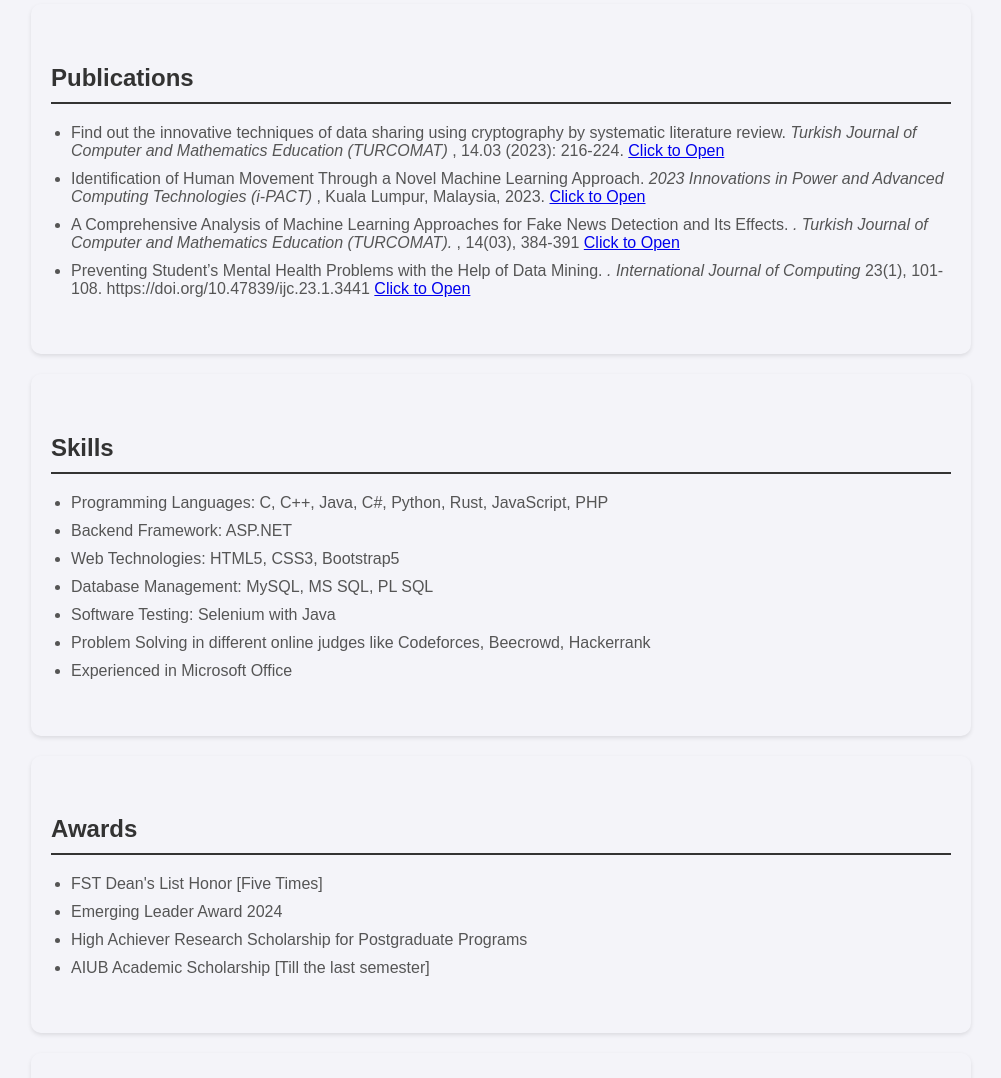
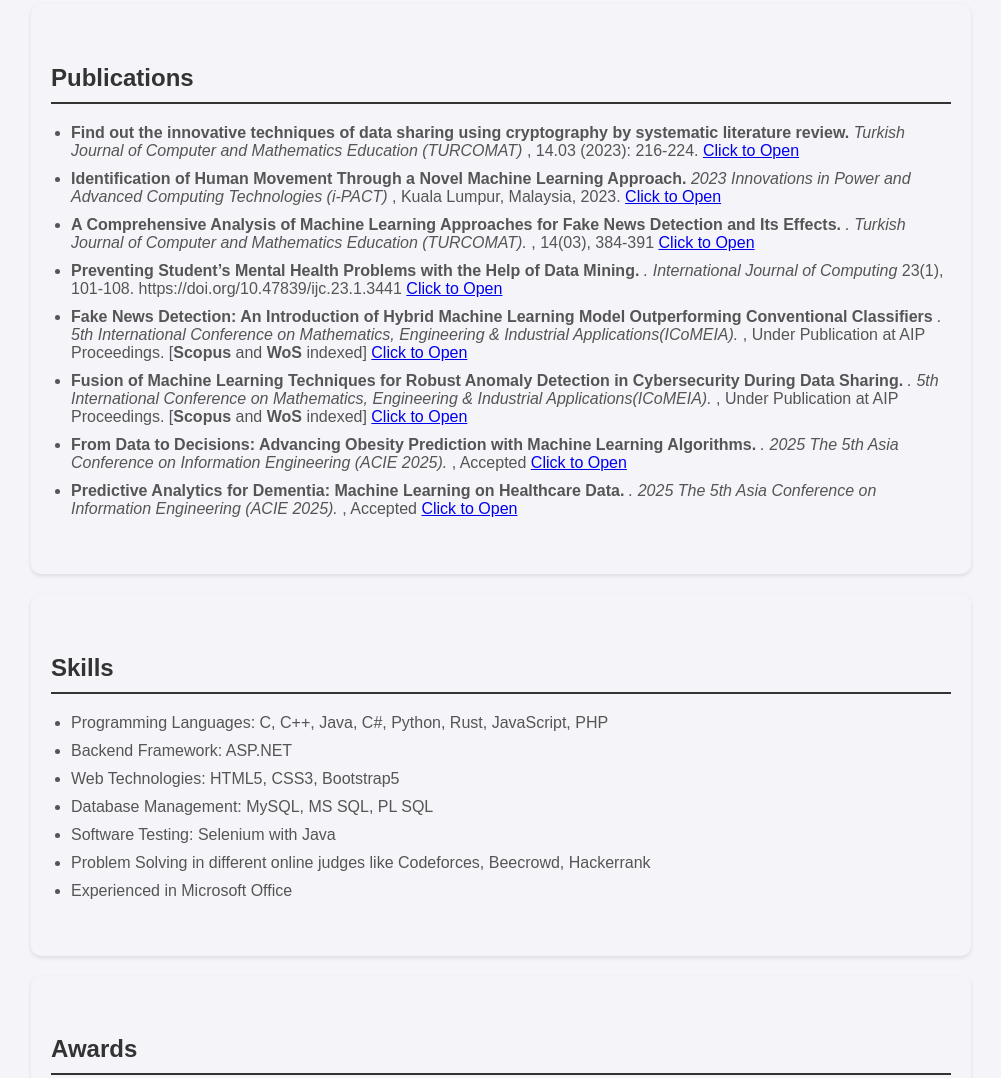
Before and after one commit to senanik360/PW_N, a plain HTML site: page about_me.html in a window 1280 px wide. Shown: the part 1480-2558 px from the top of the page, without its empty margins (139-1140 px from the left). Drawn offline with Linux system fonts and the light colour scheme.

Commit message:
Updated on 15th Nov, 24

```diff
--- a/about_me.html
+++ b/about_me.html
@@ -120,8 +120,8 @@
       <h2>Publications</h2>
       <ul>
         <li>
-          Find out the innovative techniques of data sharing using cryptography
-          by systematic literature review.
+          <b>Find out the innovative techniques of data sharing using cryptography
+            by systematic literature review.</b>
           <em>
             Turkish Journal of Computer and Mathematics Education (TURCOMAT)
           </em>
@@ -133,8 +133,8 @@
           </a>
         </li>
         <li>
-          Identification of Human Movement Through a Novel Machine Learning
-          Approach.
+          <b>Identification of Human Movement Through a Novel Machine Learning
+            Approach.</b>
           <em>
             2023 Innovations in Power and Advanced Computing Technologies
             (i-PACT)
@@ -147,8 +147,8 @@
           </a>
         </li>
         <li>
-          A Comprehensive Analysis of Machine Learning Approaches for Fake News
-          Detection and Its Effects.
+          <b>A Comprehensive Analysis of Machine Learning Approaches for Fake News
+            Detection and Its Effects.</b>
           <em>
             . Turkish Journal of Computer and Mathematics Education (TURCOMAT).
           </em>
@@ -160,14 +160,60 @@
           </a>
         </li>
         <li>
-          Preventing Student’s Mental Health Problems with the Help of Data
-          Mining.
+          <b>Preventing Student’s Mental Health Problems with the Help of Data
+            Mining.</b>
           <em>. International Journal of Computing</em>
           23(1), 101-108. https://doi.org/10.47839/ijc.23.1.3441
           <a
             href="https://www.researchgate.net/publication/379476043_Preventing_Student's_Mental_Health_Problems_with_the_Help_of_Data_Mining#home"
           >
             Click to Open
+          </a>
+        </li>
+        <li>
+          <b>Fake News Detection: An Introduction of Hybrid Machine Learning Model Outperforming Conventional Classifiers </b>
+          <em>
+            . 5th International Conference on Mathematics, Engineering & Industrial Applications(ICoMEIA).
+          </em>
+          , Under Publication at AIP Proceedings. [<b>Scopus</b> and <b>WoS </b>indexed]
+          <a
+            href="https://icomeia.unimap.edu.my/"
+          >
+            Click to Open
+          </a>
+        </li>
+        <li>
+          <b> Fusion of Machine Learning Techniques for Robust Anomaly Detection in Cybersecurity During Data Sharing.</b>
+          <em>
+            . 5th International Conference on Mathematics, Engineering & Industrial Applications(ICoMEIA).
+          </em>
+          , Under Publication at AIP Proceedings. [<b>Scopus</b> and <b>WoS </b>indexed]
+          <a
+            href="https://icomeia.unimap.edu.my/"
+          >
+           Click to Open
+          </a>
+        </li><li>
+          <b> From Data to Decisions: Advancing Obesity Prediction with Machine Learning Algorithms.</b>
+          <em>
+            . 2025 The 5th Asia Conference on Information Engineering (ACIE 2025).
+          </em>
+          , Accepted
+          <a
+            href="https://acie.org/"
+          >
+           Click to Open
+          </a>
+        </li><li>
+          <b> Predictive Analytics for Dementia: Machine Learning on Healthcare Data.</b>
+          <em>
+            . 2025 The 5th Asia Conference on Information Engineering (ACIE 2025).
+          </em>
+          , Accepted
+          <a
+            href="https://acie.org/"
+          >
+           Click to Open
           </a>
         </li>
       </ul>
@@ -202,6 +248,24 @@
       <h2>Participation & Certification</h2>
       <ul>
         <li>
+          <h4>iNVENTX 2024 </h4>
+          <p>
+            Gold Award Winner, a research poster presentation, research focused on
+            <b>
+              Predicting human choice preferences in the chatbot arena.
+            </b>
+          </p>
+        </li>
+          <li>
+            <h4> CNN Architectures in Industrial Applications</h4>
+            <p>
+              A five days long training in physical mode arranged by AI Nusantara ended with a capstone project.
+              <b>
+
+              </b>
+            </p>
+          </li>
+          <li>
           <h4>Research Fair-2023, CUET</h4>
           <p>
             Participated with one of my selected research article, titled
```
